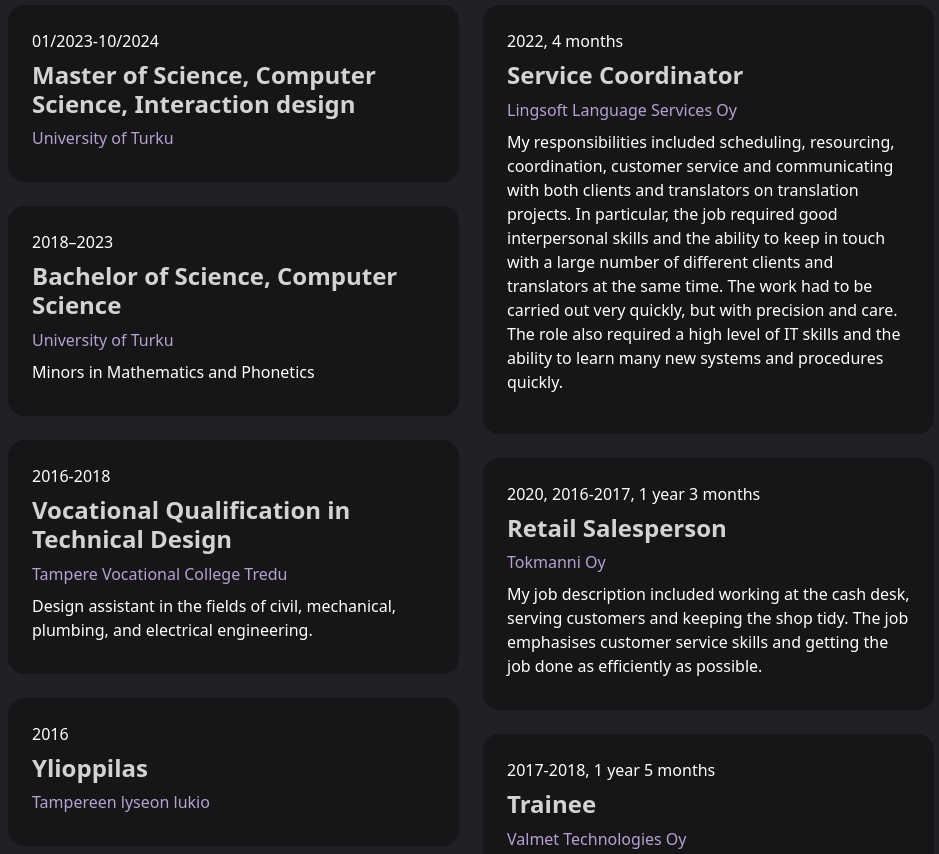
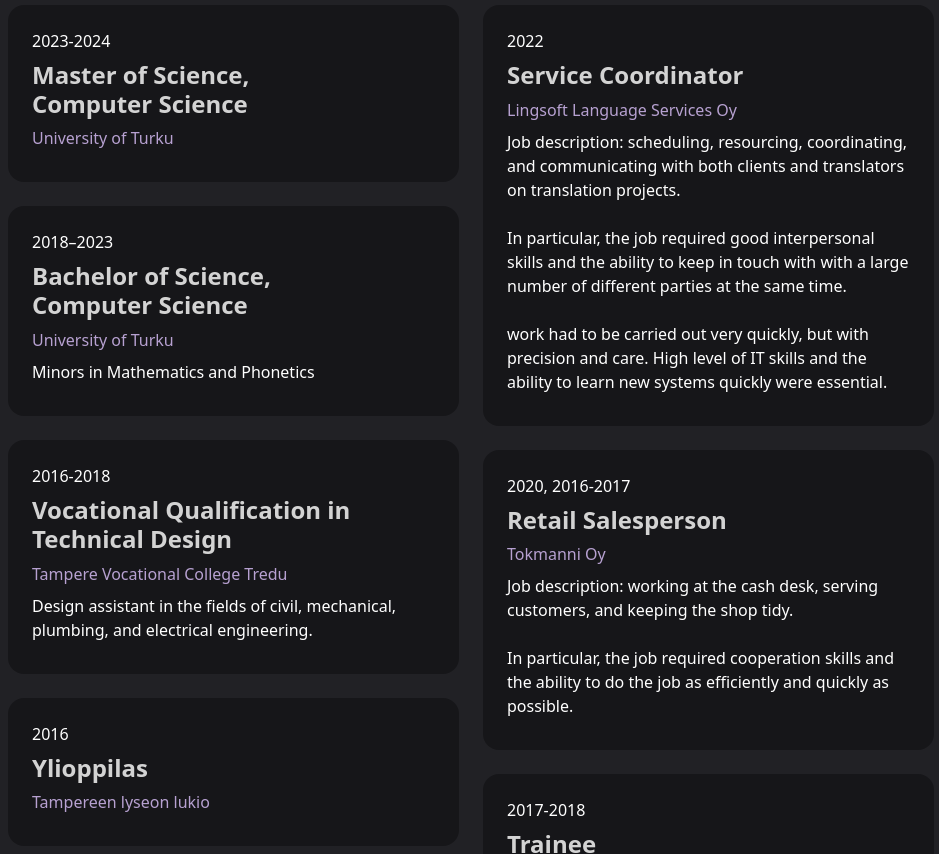
Before and after one commit to osinton/portfolio, a plain HTML site: page index.html in a window 1280 px wide. Shown: the part 2922-3776 px from the top of the page, without its empty margins (74-1013 px from the left). Drawn offline with nearby package versions, Linux system fonts and the light colour scheme.

Commit message:
Update index.html
Content changes

```diff
--- a/index.html
+++ b/index.html
@@ -1,4 +1,4 @@
-<!doctype html>
+<!DOCTYPE html>
 <html lang="en">
 
 <head>
@@ -11,7 +11,7 @@
     <!-- ccs files -->
     <link href="https://cdn.jsdelivr.net/npm/bootstrap@5.3.3/dist/css/bootstrap.min.css" rel="stylesheet" integrity="sha384-QWTKZyjpPEjISv5WaRU9OFeRpok6YctnYmDr5pNlyT2bRjXh0JMhjY6hW+ALEwIH" crossorigin="anonymous">
 
-    <link rel="stylesheet" href="https://unpkg.com/aos@next/dist/aos.css" />
+    <link rel= "stylesheet" href="https://unpkg.com/aos@next/dist/aos.css" />
     <link rel= "stylesheet" href= "https://maxst.icons8.com/vue-static/landings/line-awesome/line-awesome/1.3.0/css/line-awesome.min.css" >
 
 
@@ -64,7 +64,7 @@
             <div class="row">
                 <div class="col-lg-10">
                     <h1 class="display-4 fw-bold text-uppercase" data-aos="fade-up">Outi Sintonen's <span class="text-accent">portfolio</span></h1>
-                    <P class="lead mt-2 mb-4" data-aos="fade-up" data-aos-delay="300">I am a newly graduated developer full of curiosity and passion for learning new things!</P>
+                    <p class="lead mt-2 mb-4" data-aos="fade-up" data-aos-delay="300">I am a newly graduated developer full of curiosity and passion for learning new things!</p>
                     <div data-aos="fade-up" data-aos-delay="600">
                         <a href="#projects" class="btn btn-accent me-3">See my projects</a>
                     </div>
@@ -285,15 +285,15 @@
 
                         <div class="col-12" data-aos="fade-up" data-aos-delay="300">
                             <div class="bg-base p-4 rounded-4 shadow-effect">
-                                <p class="mb-2"> 01/2023-10/2024</p>
-                                <h4>Master of Science, Computer Science, Interaction design</h4>
+                                <p class="mb-2"> 2023-2024</p>
+                                <h4>Master of Science,<br> Computer Science</h4>
                                 <p class="text-accent mb-2">University of Turku</p>
                             </div>
                         </div>
                         <div class="col-12" data-aos="fade-up" data-aos-delay="300">
                             <div class="bg-base p-4 rounded-4 shadow-effect">
                                 <p class="mb-2"> 2018–2023</p>
-                                <h4>Bachelor of Science, Computer Science</h4>
+                                <h4>Bachelor of Science,<br> Computer Science</h4>
                                 <p class="text-accent mb-2">University of Turku</p>
                                 <p class="mb-2"> Minors in Mathematics and Phonetics</p>
                             </div>
@@ -321,26 +321,30 @@
 
                         <div class="col-12" data-aos="fade-up" data-aos-delay="600">
                             <div class="bg-base p-4 rounded-4 shadow-effect">
-                                <p class="mb-2"> 2022, 4 months</p>
+                                <p class="mb-2"> 2022</p>
                                 <h4>Service Coordinator</h4>
                                 <p class="text-accent mb-2">Lingsoft Language Services Oy </p>
-                                <p>My responsibilities included scheduling, resourcing, coordination, customer service and communicating with both clients and translators on translation projects. In particular, the job required good interpersonal skills and the ability to keep in touch with a large number of different clients and translators at the same time. The work had to be carried out very quickly, but with precision and care. The role also required a high level of IT skills and the ability to learn many new systems and procedures quickly.</p>
+                                <p class="mb-2">Job description: scheduling, resourcing, coordinating, and communicating with both clients and translators on translation projects.
+                                    <br><br> In particular, the job required good interpersonal skills and the ability to keep in touch with with a large number of different parties at the same time.
+                                    <br><br> work had to be carried out very quickly, but with precision and care. High level of IT skills and the ability to learn new systems quickly were essential.</p>
                             </div>
                         </div>
                         <div class="col-12" data-aos="fade-up" data-aos-delay="600">
                             <div class="bg-base p-4 rounded-4 shadow-effect">
-                                <p class="mb-2"> 2020, 2016-2017, 1 year 3 months</p>
+                                <p class="mb-2"> 2020, 2016-2017</p>
                                 <h4>Retail Salesperson</h4>
                                 <p class="text-accent mb-2">Tokmanni Oy </p>
-                                <p class="mb-2"> My job description included working at the cash desk, serving customers and keeping the shop tidy. The job emphasises customer service skills and getting the job done as efficiently as possible. </p>
+                                <p class="mb-2"> Job description: working at the cash desk, serving customers, and keeping the shop tidy.
+                                    <br><br>In particular, the job required cooperation skills and the ability to do the job as efficiently and quickly as possible. </p>
                             </div>
                         </div>
                         <div class="col-12" data-aos="fade-up" data-aos-delay="600">
                             <div class="bg-base p-4 rounded-4 shadow-effect">
-                                <p class="mb-2"> 2017-2018, 1 year 5 months</p>
+                                <p class="mb-2"> 2017-2018</p>
                                 <h4>Trainee</h4>
                                 <p class="text-accent mb-2">Valmet Technologies Oy </p>
-                                <p class="mb-2"> I work in support roles in burner design and in the design of sub-assemblies for delivery projects. My work included the preparation of working drawings and parts lists, editing PI diagrams, managing the reference list, compiling and translating operating instructions and storing working drawings in the documentation system. This work emphasised a wide range of skills and problem solving.
+                                <p class="mb-2"> Job description: preparation of working drawings and parts lists, editing diagrams, managing the reference list, compiling user manuals, storing drawings in the documentation system.
+                                    <br><br>This job was particularly focused on versatile skills, project management and problem solving. I received high praise for my initiative, technical skills and efficiency.
                                 </p>
                             </div>
                         </div>
```
